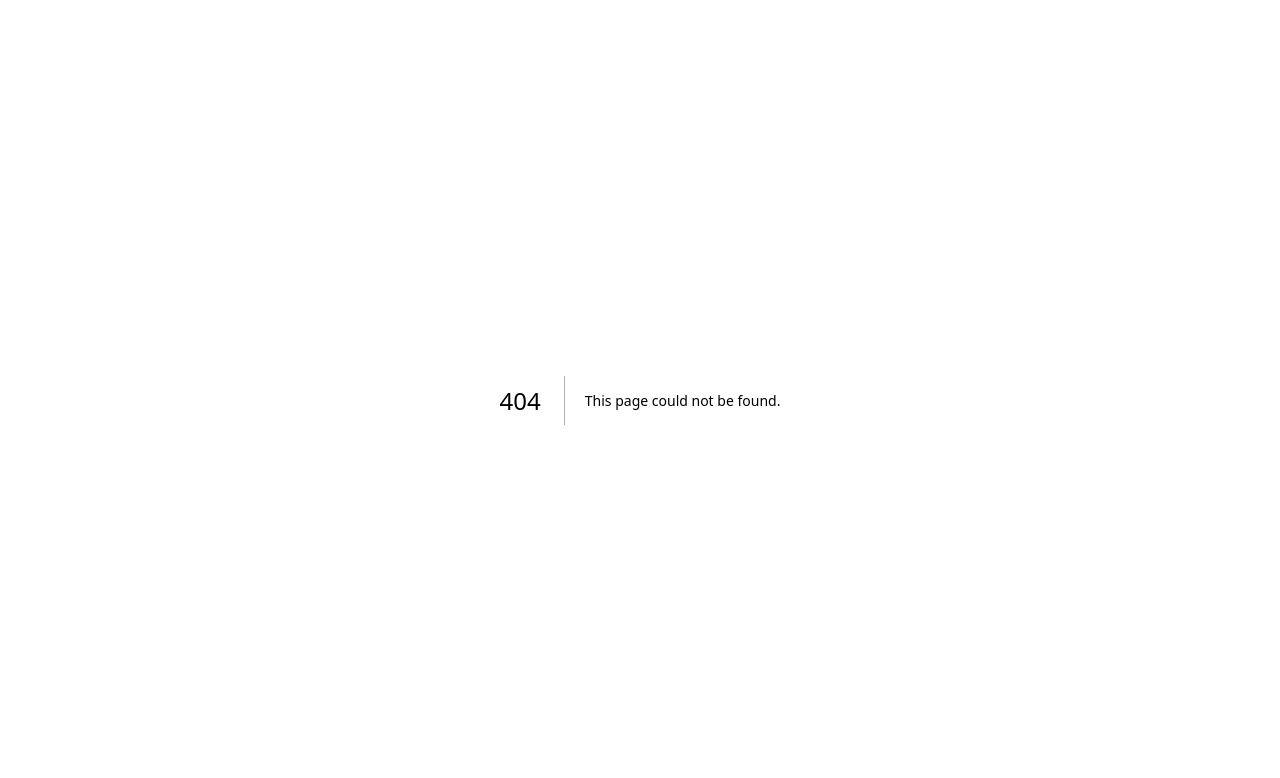
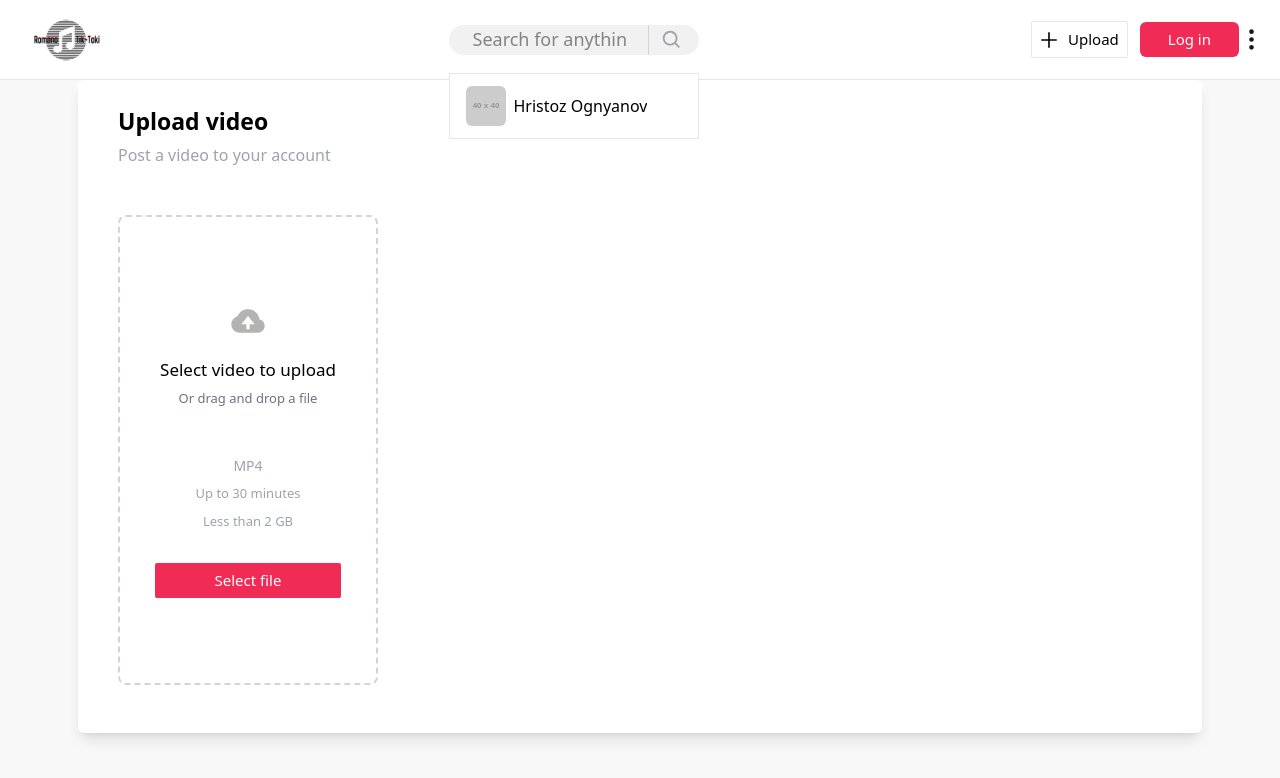
Before and after one commit to fasxmel/O-Tik-Toki, a Next.js app in the folder o-tik-toki/: page /upload in a window 1280 px wide. Before the commit this address had no page. Shown: the top 778 px of the page. Built offline with nearby package versions, Linux system fonts and the light colour scheme.

Commit message:
add upload page elements

```diff
--- a/o-tik-toki/app/types.tsx
+++ b/o-tik-toki/app/types.tsx
@@ -32,6 +32,11 @@
     created_at: string,
 }
 
+export interface UploadError {
+    type: string,
+    message: string
+}
+
 ////////////////////////////////////////////////////////////////
 ////////////////////////////////////////////////////////////////
 
--- /dev/null
+++ b/o-tik-toki/app/upload/page.tsx
@@ -0,0 +1,150 @@
+"use client"
+import React, { useState } from 'react'
+import { useRouter } from 'next/navigation'
+import { UploadError } from '../types';
+import UploadLayout from '../layouts/UploadLayout';
+import { BiLoaderCircle, BiSolidCloudUpload } from 'react-icons/bi';
+
+const Upload = () => {
+
+    const router = useRouter();
+
+    const [fileDisplay, setFileDisplay] = useState<string>('');
+    const [caption, setCaption] = useState<string>('');
+    const [file, setFile] = useState<File | null>(null);
+    const [error, setError] = useState<UploadError | null>(null);
+    const [isUploading, setIsUploading] = useState<boolean>(false);
+
+    const onChange = (event: React.ChangeEvent<HTMLInputElement>) => {
+        const files = event.target.files;
+
+        if (files && files.length > 0) {
+            const file = files[0];
+            const fileUrl = URL.createObjectURL(file);
+            setFileDisplay(fileUrl);
+            setFile(file);
+
+
+        }
+
+    };
+
+  return (
+    <>
+        <UploadLayout>
+            <div className="w-full mt-[80px] mb-[40px] bg-white shadow-lg rounded-md py-6 md:px-10 px-4">
+                    <div>
+                        <h1 className="text-[23px] font-semibold">Upload video</h1>
+                        <h2 className="text-gray-400 mt-1">Post a video to your account</h2>
+                    </div>
+
+                    <div className="mt-8 md:flex gap-6">
+                         {!fileDisplay
+                         ? (
+                            <label
+                                htmlFor="fileInput"
+                                className="
+                                    md:mx-0
+                                    mx-auto
+                                    mt-4
+                                    mb-6
+                                    flex
+                                    flex-col
+                                    items-center
+                                    justify-center
+                                    w-full
+                                    max-w-[260px]
+                                    h-[470px]
+                                    text-center
+                                    p-3
+                                    border-2
+                                    border-dashed
+                                    border-gray-300
+                                    rounded-lg
+                                    hover:bg-gray-100
+                                    cursor-pointer"
+                                >
+                                   <BiSolidCloudUpload size="40" color="#b3b3b1"/>
+                                <p className="mt-4 text-[17px]">Select video to upload</p>
+                                <p className="mt-1.5 text-gray-500 text-[13px]">Or drag and drop a file</p>
+                                <p className="mt-12 text-gray-400 text-sm">MP4</p>
+                                <p className="mt-2 text-gray-400 text-[13px]">Up to 30 minutes</p>
+                                <p className="mt-2 text-gray-400 text-[13px]">Less than 2 GB</p>
+                                <label
+                                    htmlFor="fileInput"
+                                    className="px-2 py-1.5 mt-8 text-white text-[15px] w-[80%] bg-[#F02C56] rounded-sm cursor-pointer"
+                                >
+                                    Select file
+                                </label>
+                                <input
+                                    type="file"
+                                    id="fileInput"
+                                    onChange={onChange}
+                                    hidden
+                                    accept=".mp4"
+                                />
+                                </label>
+                         )
+
+                         : (
+
+                          <div className="
+                          md:mx-0
+                          mx-auto
+                          mt-4
+                          md:mb-12
+                          mb-16
+                          flex
+                          items-center
+                          justify-center
+                          w-full
+                          max-w-[260px]
+                          h-[540px]
+                          p-3
+                          rounded-2xl
+                          cursor-pointer
+                          relative"
+                          >
+                           {isUploading
+                           ? (
+                            <div className="absolute flex items-center justify-center z-20 bg-black h-full w-full rounded-[50px] bg-opacity-50">
+                            <div className="mx-auto flex items-center justify-center gap-1">
+                                <BiLoaderCircle className="animate-spin" color="#F12B56" size={30} />
+                                <div className="text-white font-bold">Uploading...</div>
+                            </div>
+                            </div>
+                           )
+                           : null}
+
+                             <img
+                                    className="absolute z-20 pointer-events-none"
+                                    src="images/mobile.png"
+                                />
+
+                             <img
+                                    className="absolute left-4 top-6 z-20"
+                                    width="90"
+                                    src="images/logo1.png"
+                                />
+
+                             <video
+                                    autoPlay
+                                    loop
+                                    muted
+                                    className="absolute rounded-xl object-cover z-10 p-[13px] w-full h-full"
+                                    src={fileDisplay}
+                                />
+
+                          </div>
+
+                         )}
+
+                    </div>
+
+            </div>
+        </UploadLayout>
+    </>
+  )
+}
+
+export default Upload;
```
Also changed, not shown: o-tik-toki/public/images/mobile.png (added).
